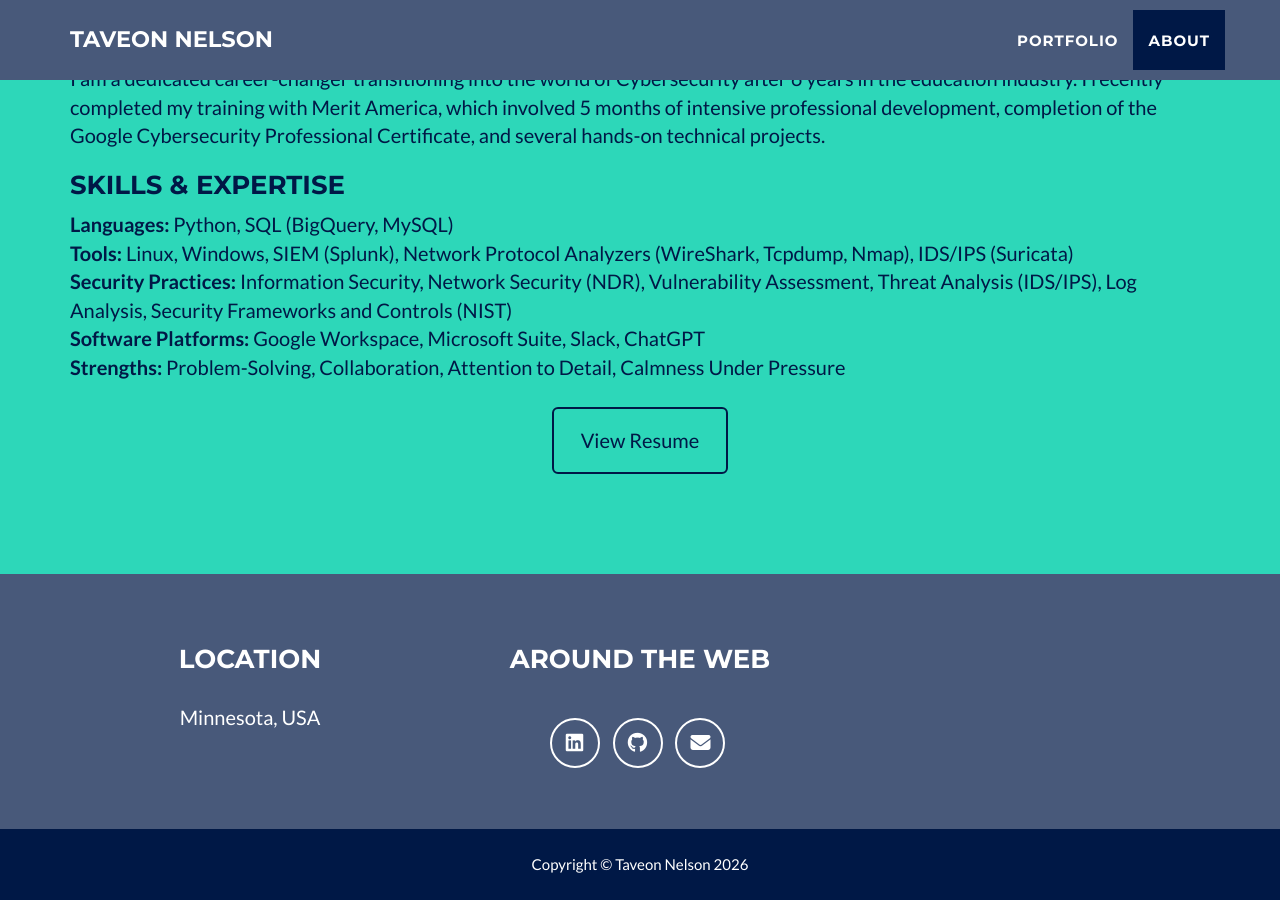
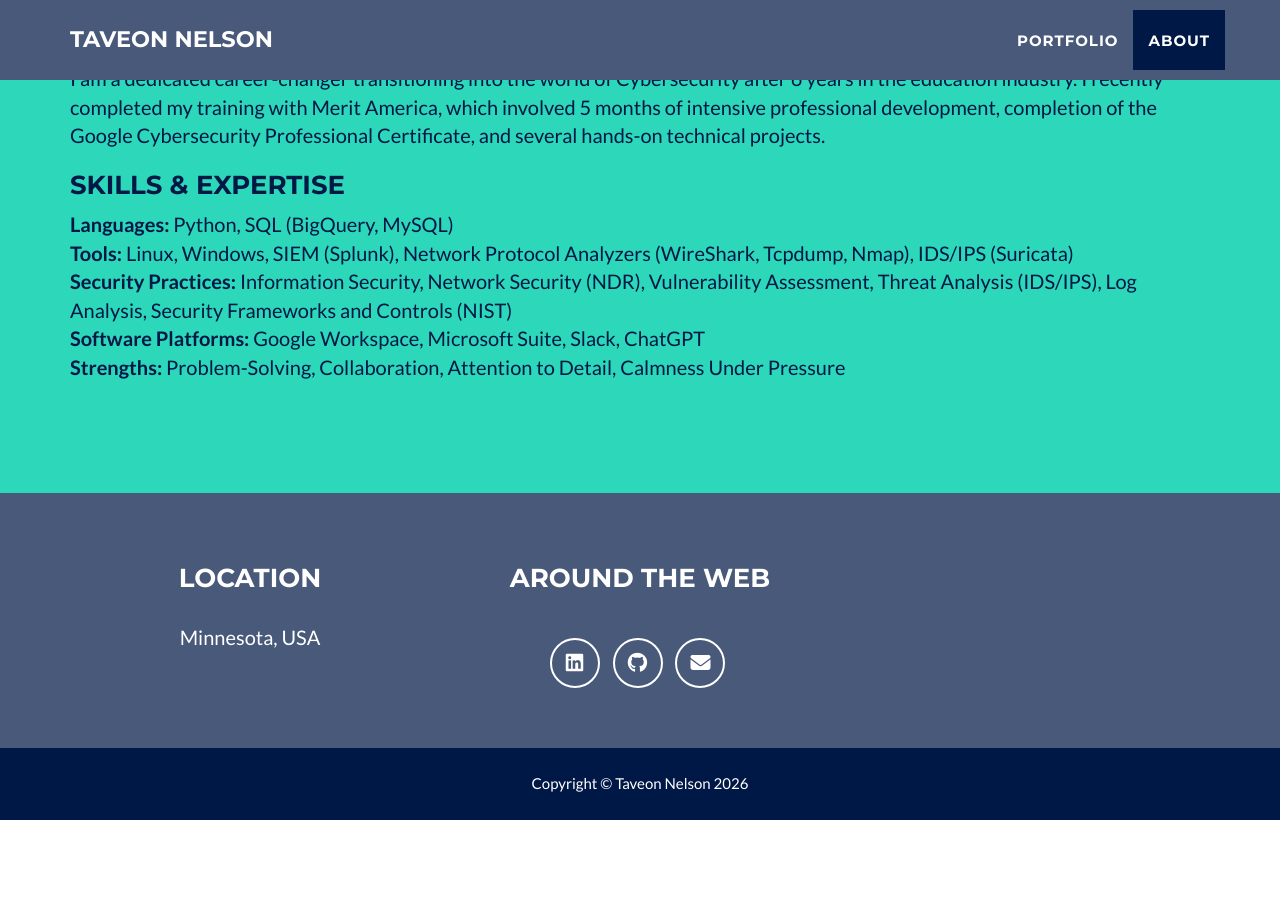
Before and after one commit to 457R0/csportfolio, a Jekyll site: the page built from _posts/2026-05-21-vitalwear.markdown, in a window 1280 px wide and 900 px high, scrolled down 2010 px. Built offline with Jekyll 4.4.1, drawn with Linux system fonts in a browser that asks for light colours; after the commit the page ends 2830 px from its top, so only the background shows below that.

Commit message:
Update about.html

```diff
--- a/_includes/about.html
+++ b/_includes/about.html
@@ -23,10 +23,6 @@
       </div>
       <div class="col-lg-8 col-lg-offset-2 text-center">
 
-        <!-- Replace the Rick Roll below with a link to your resume. Ideally this would be a pdf version, or a 'view only' version of your resume. -->
-        <a href="https://www.youtube.com/watch?v=2qBlE2-WL60" class="btn btn-lg btn-outline resume-button">
-          View Resume
-
         </a>
       </div>
     </div>
```
